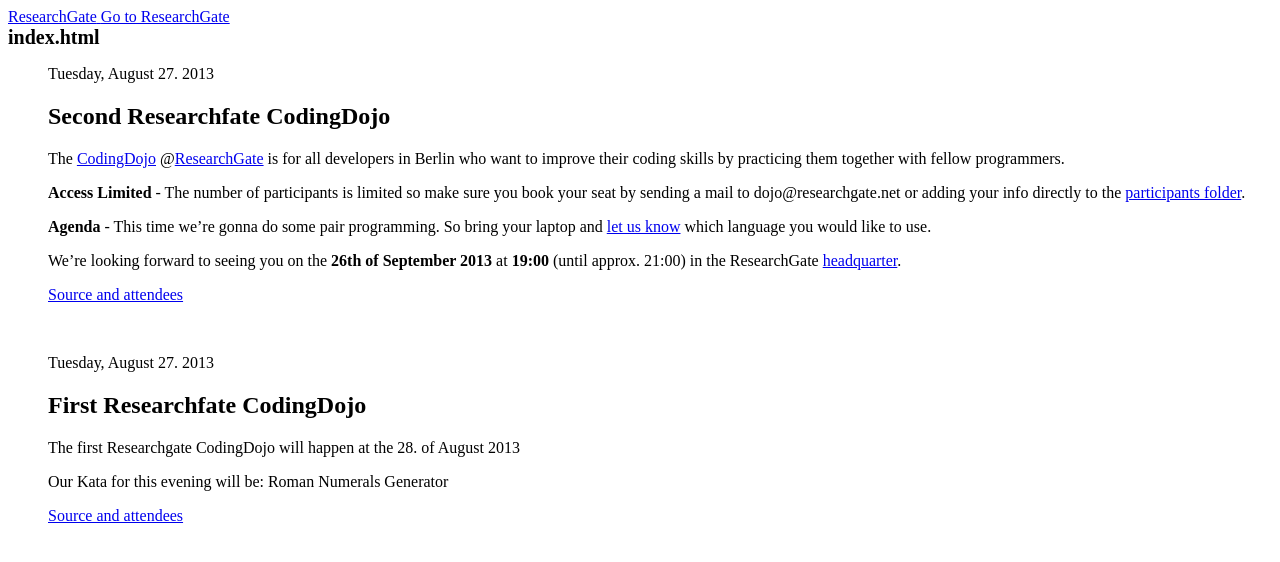
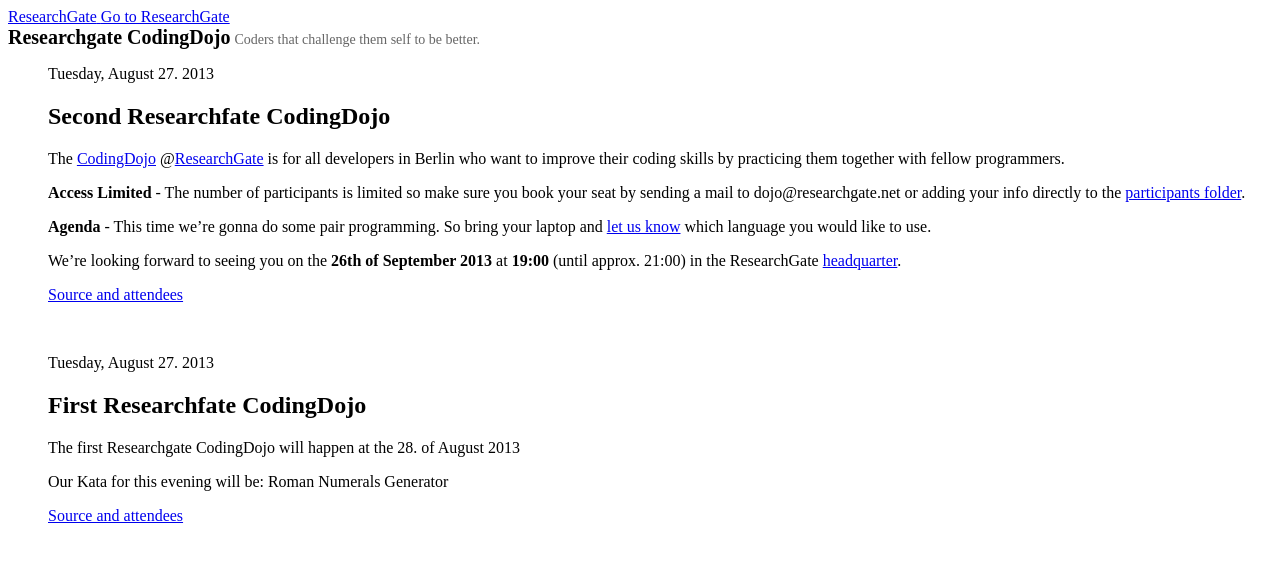
Before and after one commit to researchgate/CodingDojo, a Jekyll site: the page built from index.html, in a window 1280 px wide, cut to the strip 0-571 px from the top of the page. Shown: the top 562 px of the strip. Built offline with Jekyll 4.4.1, drawn with Linux system fonts in a browser that asks for light colours; a style sheet for code colours, icons or effects is not loaded.

Commit message:
layout fixes

```diff
--- a/_layouts/default.html
+++ b/_layouts/default.html
@@ -3,7 +3,7 @@
 <head>
     <title>CodingDojo</title>
     <link rel="stylesheet" type="text/css" href="http://news.researchgate.net/index.php?/serendipity.css">
-    <link rel="stylesheet" type="text/css" href="{{page.baseurl}}/css/main.css"/>
+    <link rel="stylesheet" type="text/css" href="{{site.baseurl}}/css/main.css"/>
 </head>
 <body>
 <div id="wraphead">
@@ -19,7 +19,7 @@
     </div>
 </div>
 <div id="wrapmiddle">
-    <div class="header-headline" style="cursor: pointer;" onclick="document.location = '{{page.url}}';"><span style="font-size: 20px; font-weight: bold;">{{page.name}}</span> <span style="color: #666; font-size: 14px;">{{page.slogan}}</span></div>
+    <div class="header-headline" style="cursor: pointer;" onclick="document.location = '{{site.baseurl}}';"><span style="font-size: 20px; font-weight: bold;">{{site.name}}</span> <span style="color: #666; font-size: 14px;">{{site.slogan}}</span></div>
     <div class="clear"></div>
 </div>
 
```
